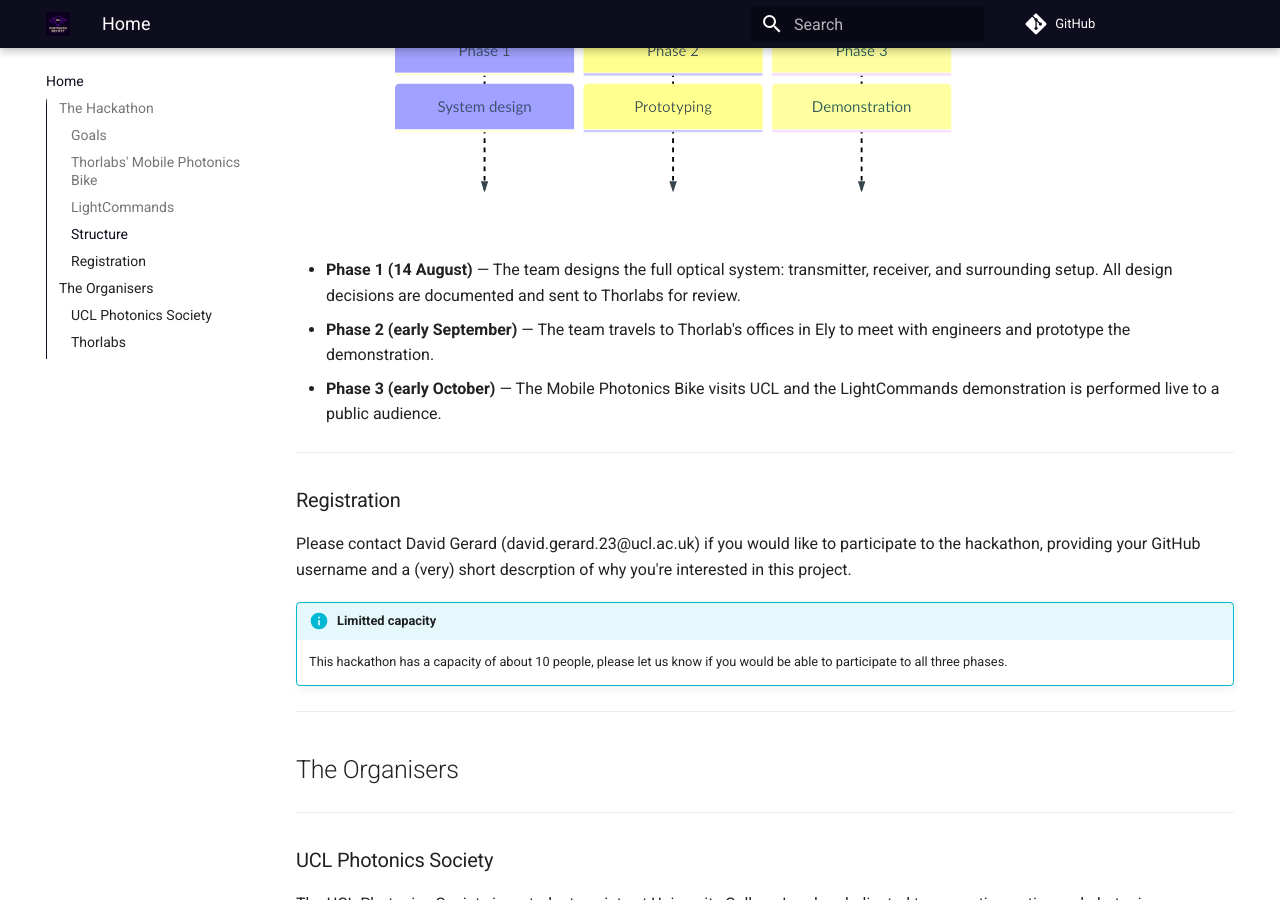
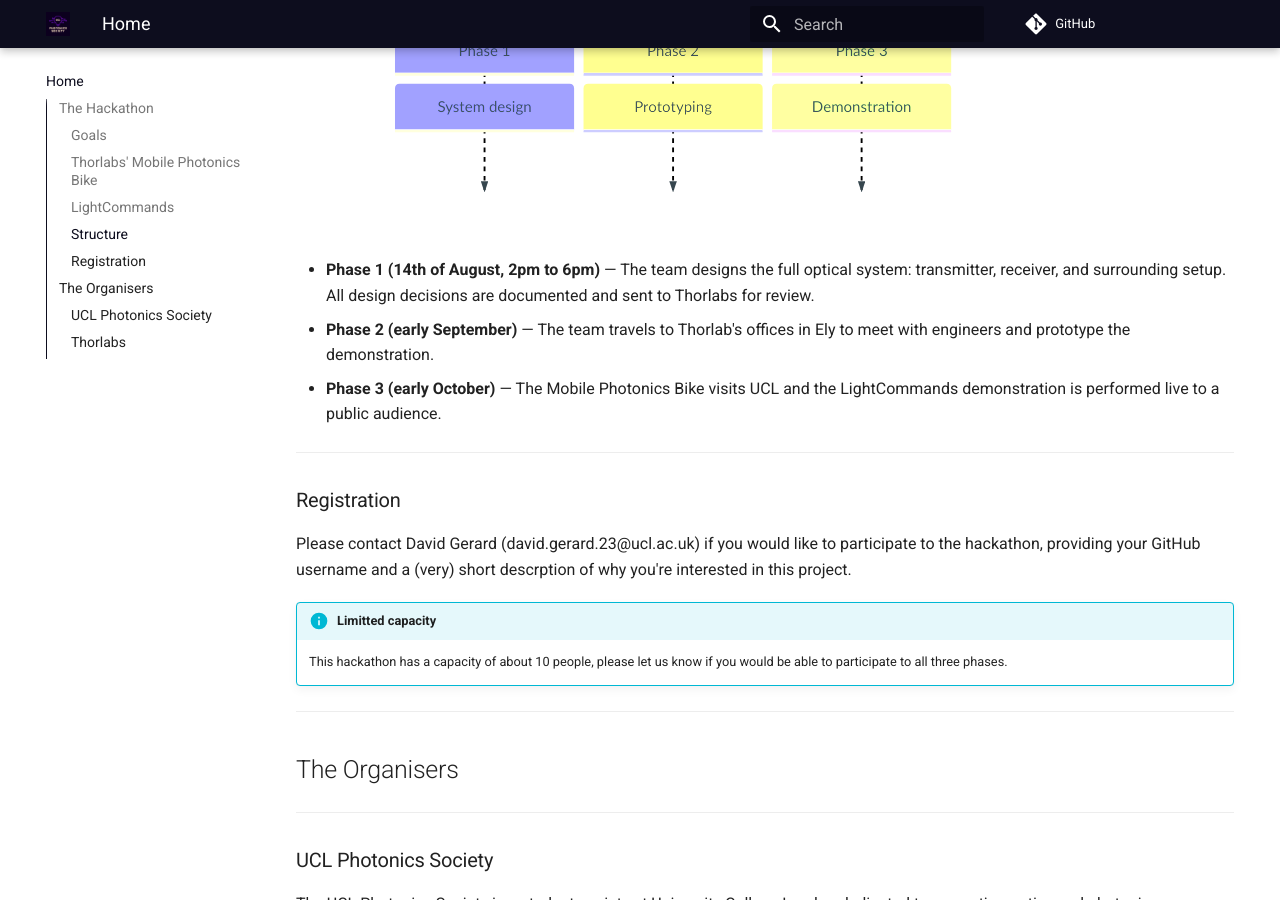
Before and after one commit to UCL-Photonics-Society/UCLightcommands, an MkDocs documentation site: the page built from docs/index.md, in a window 1280 px wide and 900 px high, scrolled down 3234 px. Built offline with MkDocs 1.6.1 and Material for MkDocs 9.7.7, drawn with Linux system fonts in a browser that asks for light colours; comment, search, counter and statistics services are not loaded.

Commit message:
docs: update time for phase 1

````diff
--- a/docs/index.md
+++ b/docs/index.md
@@ -69,7 +69,7 @@
                   : Demonstration
 ```
 
-- **Phase 1 (14 August)** — The team designs the full optical system: transmitter, receiver, and surrounding setup. All design decisions are documented and sent to Thorlabs for review.
+- **Phase 1 (14th of August, 2pm to 6pm)** — The team designs the full optical system: transmitter, receiver, and surrounding setup. All design decisions are documented and sent to Thorlabs for review.
 - **Phase 2 (early September)** — The team travels to Thorlab's offices in Ely to meet with engineers and prototype the demonstration.
 - **Phase 3 (early October)** — The Mobile Photonics Bike visits UCL and the LightCommands demonstration is performed live to a public audience.
 
````
Also changed, not shown: docs/phase1/overview.md (+1 -1 lines).
